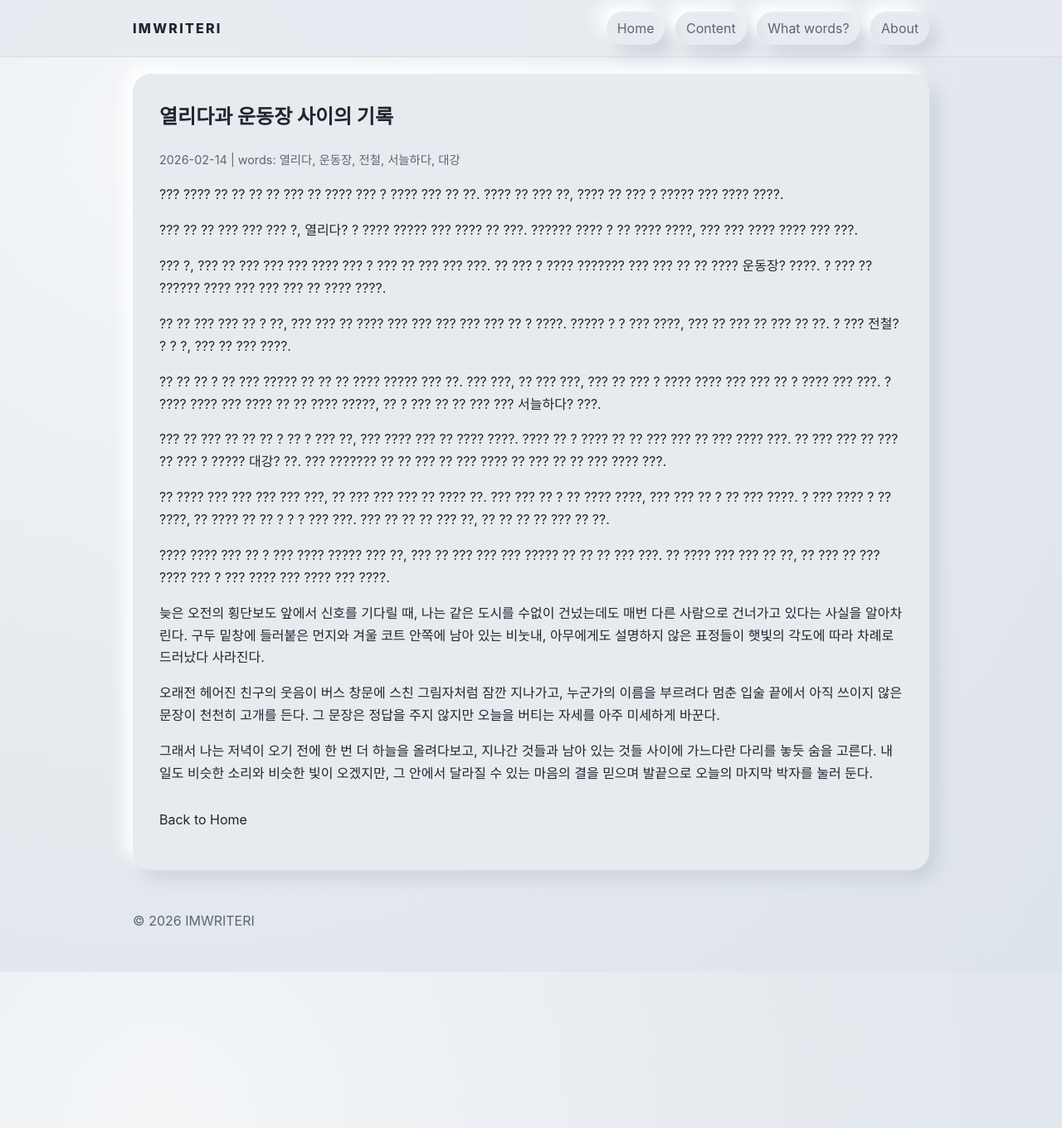
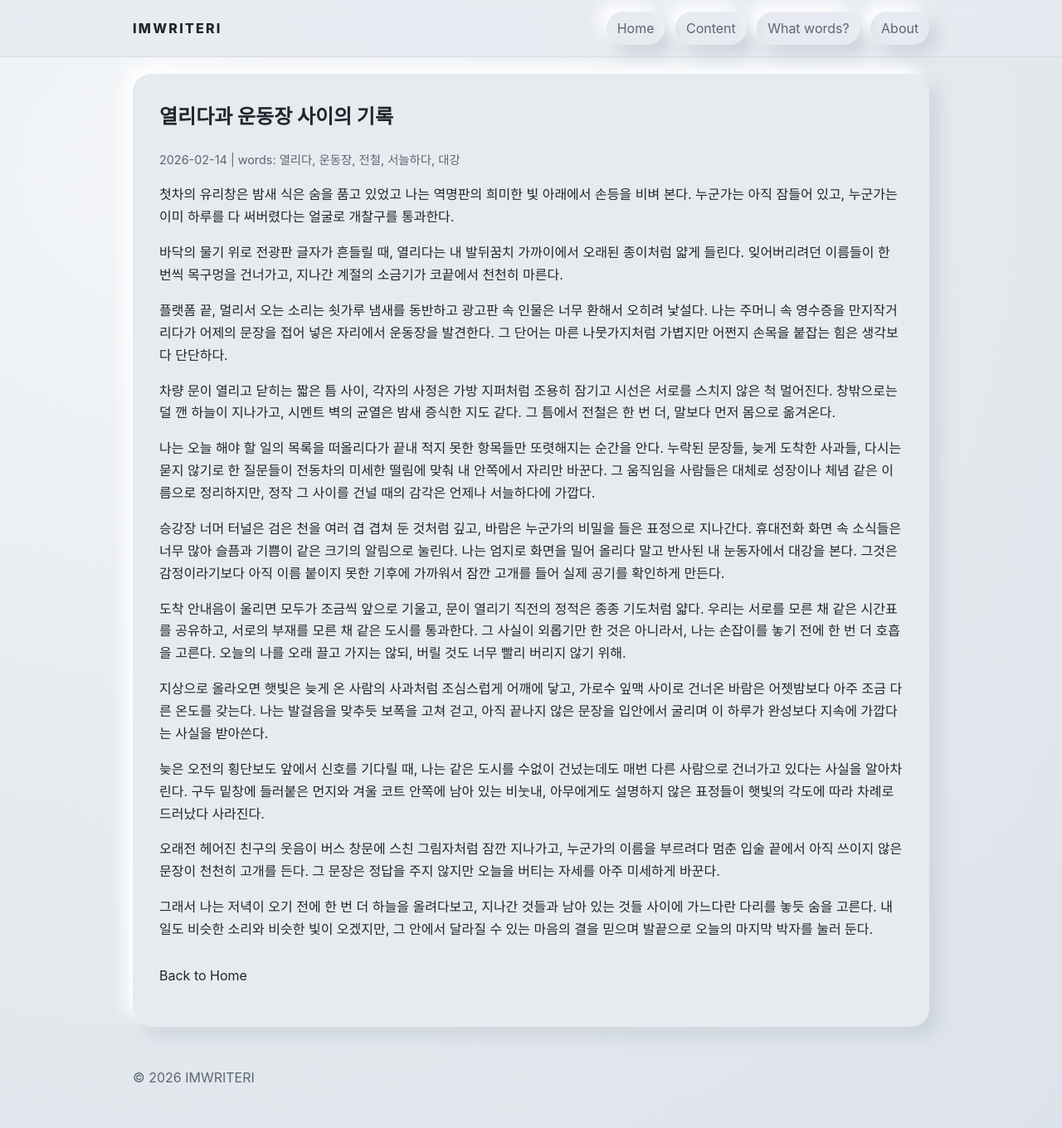
Before and after one commit to skymined/imwriteri, a Jekyll site: the page built from _posts/2026-02-14-imwriteri-82dfd44b90.md, in a window 1280 px wide and 1360 px high. Shown: the whole window at 83% size. Built offline with Jekyll 4.4.1, drawn with Linux system fonts in a browser that asks for light colours.

Commit message:
Fix poem post body encoding for 2026-02-14-imwriteri-82dfd44b90

```diff
--- a/_posts/2026-02-14-imwriteri-82dfd44b90.md
+++ b/_posts/2026-02-14-imwriteri-82dfd44b90.md
@@ -13,65 +13,65 @@ sort_tags:
   rhythm_density: "dense_block"
   abstraction_level: "documentary_real"
 ---
-??? ???? ?? ?? ?? ?? ???
-?? ???? ??? ? ???? ??? ?? ??.
-???? ?? ??? ??, ???? ?? ??? ? ????? ???
-???? ????.
+첫차의 유리창은 밤새 식은 숨을 품고 있었고
+나는 역명판의 희미한 빛 아래에서 손등을 비벼 본다.
+누군가는 아직 잠들어 있고, 누군가는 이미 하루를 다 써버렸다는 얼굴로
+개찰구를 통과한다.
 
-??? ?? ?? ??? ??? ??? ?,
-열리다? ? ???? ????? ??? ???? ?? ???.
-?????? ???? ? ?? ???? ????,
-??? ??? ???? ???? ??? ???.
+바닥의 물기 위로 전광판 글자가 흔들릴 때,
+열리다는 내 발뒤꿈치 가까이에서 오래된 종이처럼 얇게 들린다.
+잊어버리려던 이름들이 한 번씩 목구멍을 건너가고,
+지나간 계절의 소금기가 코끝에서 천천히 마른다.
 
-??? ?, ??? ?? ??? ??? ??? ????
-??? ? ??? ?? ??? ??? ???.
-?? ??? ? ???? ???????
-??? ??? ?? ?? ???? 운동장? ????.
-? ??? ?? ?????? ????
-??? ??? ??? ?? ???? ????.
+플랫폼 끝, 멀리서 오는 소리는 쇳가루 냄새를 동반하고
+광고판 속 인물은 너무 환해서 오히려 낯설다.
+나는 주머니 속 영수증을 만지작거리다가
+어제의 문장을 접어 넣은 자리에서 운동장을 발견한다.
+그 단어는 마른 나뭇가지처럼 가볍지만
+어쩐지 손목을 붙잡는 힘은 생각보다 단단하다.
 
-?? ?? ??? ??? ?? ? ??,
-??? ??? ?? ???? ??? ???
-??? ??? ??? ?? ? ????.
-????? ? ? ??? ????,
-??? ?? ??? ?? ??? ?? ??.
-? ??? 전철? ? ? ?, ??? ?? ??? ????.
+차량 문이 열리고 닫히는 짧은 틈 사이,
+각자의 사정은 가방 지퍼처럼 조용히 잠기고
+시선은 서로를 스치지 않은 척 멀어진다.
+창밖으로는 덜 깬 하늘이 지나가고,
+시멘트 벽의 균열은 밤새 증식한 지도 같다.
+그 틈에서 전철은 한 번 더, 말보다 먼저 몸으로 옮겨온다.
 
-?? ?? ?? ? ?? ??? ?????
-?? ?? ?? ???? ????? ??? ??.
-??? ???, ?? ??? ???,
-??? ?? ??? ? ????
-???? ??? ??? ?? ? ???? ??? ???.
-? ???? ???? ???
-???? ?? ?? ???? ?????,
-?? ? ??? ?? ?? ??? ??? 서늘하다? ???.
+나는 오늘 해야 할 일의 목록을 떠올리다가
+끝내 적지 못한 항목들만 또렷해지는 순간을 안다.
+누락된 문장들, 늦게 도착한 사과들,
+다시는 묻지 않기로 한 질문들이
+전동차의 미세한 떨림에 맞춰 내 안쪽에서 자리만 바꾼다.
+그 움직임을 사람들은 대체로
+성장이나 체념 같은 이름으로 정리하지만,
+정작 그 사이를 건널 때의 감각은 언제나 서늘하다에 가깝다.
 
-??? ?? ??? ?? ?? ?? ? ?? ? ??? ??,
-??? ???? ??? ?? ???? ????.
-???? ?? ? ???? ?? ??
-??? ??? ?? ??? ???? ???.
-?? ??? ??? ?? ??? ??
-??? ? ????? 대강? ??.
-??? ???????
-?? ?? ??? ?? ??? ????
-?? ??? ?? ?? ??? ???? ???.
+승강장 너머 터널은 검은 천을 여러 겹 겹쳐 둔 것처럼 깊고,
+바람은 누군가의 비밀을 들은 표정으로 지나간다.
+휴대전화 화면 속 소식들은 너무 많아
+슬픔과 기쁨이 같은 크기의 알림으로 눌린다.
+나는 엄지로 화면을 밀어 올리다 말고
+반사된 내 눈동자에서 대강을 본다.
+그것은 감정이라기보다
+아직 이름 붙이지 못한 기후에 가까워서
+잠깐 고개를 들어 실제 공기를 확인하게 만든다.
 
-?? ???? ??? ??? ??? ??? ???,
-?? ??? ??? ??? ?? ???? ??.
-??? ??? ?? ? ?? ???? ????,
-??? ??? ?? ? ?? ??? ????.
-? ??? ???? ? ?? ????,
-?? ???? ?? ?? ? ? ? ??? ???.
-??? ?? ?? ?? ??? ??,
-?? ?? ?? ?? ??? ?? ??.
+도착 안내음이 울리면 모두가 조금씩 앞으로 기울고,
+문이 열리기 직전의 정적은 종종 기도처럼 얇다.
+우리는 서로를 모른 채 같은 시간표를 공유하고,
+서로의 부재를 모른 채 같은 도시를 통과한다.
+그 사실이 외롭기만 한 것은 아니라서,
+나는 손잡이를 놓기 전에 한 번 더 호흡을 고른다.
+오늘의 나를 오래 끌고 가지는 않되,
+버릴 것도 너무 빨리 버리지 않기 위해.
 
-???? ???? ??? ?? ? ??? ????
-????? ??? ??,
-??? ?? ??? ??? ???
-????? ?? ?? ?? ??? ???.
-?? ???? ??? ??? ?? ??,
-?? ??? ?? ??? ???? ???
-? ??? ???? ??? ???? ??? ????.
+지상으로 올라오면 햇빛은 늦게 온 사람의 사과처럼
+조심스럽게 어깨에 닿고,
+가로수 잎맥 사이로 건너온 바람은
+어젯밤보다 아주 조금 다른 온도를 갖는다.
+나는 발걸음을 맞추듯 보폭을 고쳐 걷고,
+아직 끝나지 않은 문장을 입안에서 굴리며
+이 하루가 완성보다 지속에 가깝다는 사실을 받아쓴다.
 
 늦은 오전의 횡단보도 앞에서 신호를 기다릴 때,
 나는 같은 도시를 수없이 건넜는데도
```
